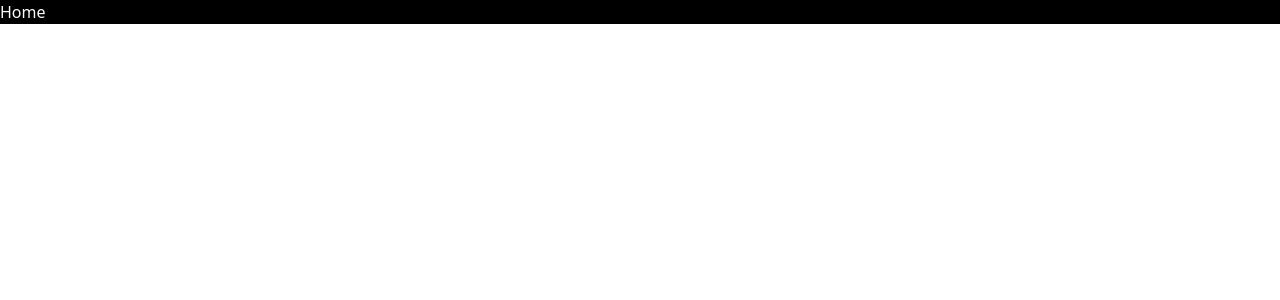
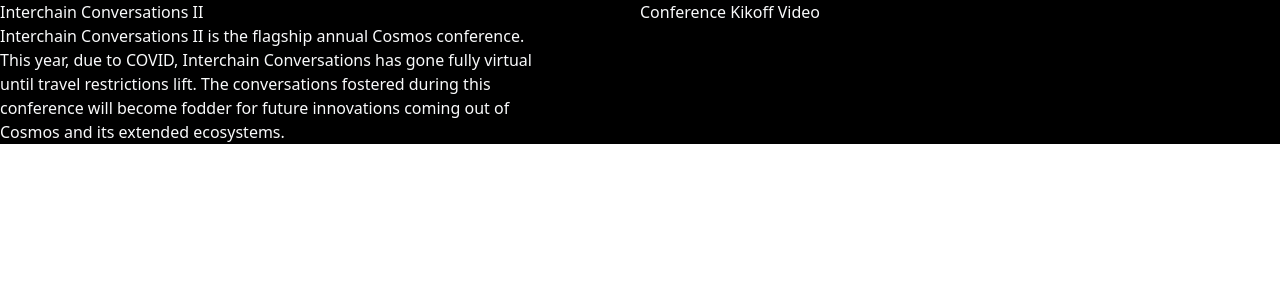
Before and after one commit to JD-Interchain-Interview/Converse-II, a React (Create React App) app: page / in a window 1280 px wide. Shown: the top 300 px of the page. Built offline with nearby package versions, Linux system fonts and the light colour scheme.

Commit message:
🏠  Home Layout

```diff
--- a/src/components/Home/Home.js
+++ b/src/components/Home/Home.js
@@ -1,8 +1,40 @@
 import React from 'react';
+import { Conference } from '../../database/Conference'
+
+// Component Styling
+
+const LandingPageClass_Mobile = 'w-full flex flex-col flex-wrap justify-between';
+const LandingPageClass_Web = 'lg:flex-row lg:justify-between ...';
+
+const Container_Mobile = 'w-full';
+const leftContainer_Web = 'lg:w-5/12 ...';
+const rightContainer_Web = 'z-50 lg:w-6/12 ...';
+
+const DescriptionClass_Mobile = '';
+const DescriptionClass_Web = '';
+
+const KikoffClass_Mobile = 'z-50 ...';
+const KikoffClass_Web = '';
+
+
+// Component Layout
 
 const Home = () => {
   return (
-    <div>Home</div>
+    <div className={`${LandingPageClass_Mobile} ${LandingPageClass_Web}`}>
+      <div className={`${Container_Mobile} ${leftContainer_Web}`}>
+        <div className={`${DescriptionClass_Mobile} ${DescriptionClass_Web}`}>
+          <header>{Conference.title} {Conference.season}</header>
+          <p>{Conference.description}</p>
+        </div>
+      </div>
+
+      <div className={`${Container_Mobile} ${rightContainer_Web}`}>
+        <div className={`${KikoffClass_Mobile} ${KikoffClass_Web}`}>
+          Conference Kikoff Video
+        </div>
+      </div>
+    </div>
   )
 }
 
--- a/src/database/Companies.js
+++ b/src/database/Companies.js
@@ -1,4 +1,4 @@
-const coOrganizer = [
+export const coOrganizer = [
   {
     name: 'Dystopia Labs',
     logo: 'https://c.gitcoin.co/grants/ef48be2de9903230b8fc65d96b7d7652/dl_final_v1.0-01.jpg',
@@ -7,7 +7,7 @@
   },
 ]
 
-const Sponsors = [
+export const Sponsors = [
   {
     name: 'Krypto Seoul',
     logo: 'https://media-exp1.licdn.com/dms/image/C510BAQFSFHVYpT4zkA/company-logo_200_200/0/1525685600987?e=1616630400&v=beta&t=S7edq0x5TT_puT1AOHkN9mysmNC-3llw2xvlq236vpE',
@@ -45,7 +45,7 @@
   },
 ]
 
-const Companies = [
+export const Companies = [
   // {
   //   name: '',
   //   logo: '',
--- a/src/database/Conference.js
+++ b/src/database/Conference.js
@@ -1,8 +1,6 @@
-const Conference = [
-  {
+export const Conference = {
     title: 'Interchain Conversations',
     season: 'II',
     description: 'Interchain Conversations II is the flagship annual Cosmos conference. This year, due to COVID, Interchain Conversations has gone fully virtual until travel restrictions lift. The conversations fostered during this conference will become fodder for future innovations coming out of Cosmos and its extended ecosystems.',
-    kikoff: 'https://www.crowdcast.io/e/interchain-conversations-II/1'
+    kikoff: 'https://www.crowdcast.io/e/interchain-conversations-II/1',
   }
-]
--- a/src/database/Schedule.js
+++ b/src/database/Schedule.js
@@ -1,4 +1,4 @@
-const Schedule = [
+export const Schedule = [
   // kickoff
   // Dec 12 -- 26
   // Dec 13 -- 20
--- a/src/database/Speakers.js
+++ b/src/database/Speakers.js
@@ -1,4 +1,4 @@
-const Speakers = [
+export const Speakers = [
   // 52
   // {
   //   profile: '',
```
